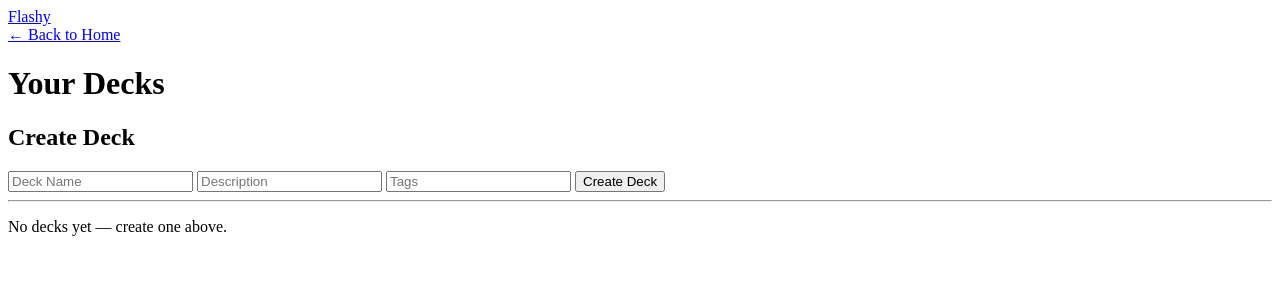
After one commit to A01497850EL/CITFlashcard, a Flask app: page /decks in a window 1280 px wide. The commit adds this page. Shown: the top 300 px of the page. Run offline with Flask 3, Linux system fonts and the light colour scheme.

Commit message:
Moved create deck form to decks page

```diff
--- a/app.py
+++ b/app.py
@@ -7,19 +7,19 @@ app = Flask(__name__)
 
 
 # -----------------------------
-# HOME PAGE (REQUIRED)
+# HOME PAGE
 # -----------------------------
 @app.route("/")
 def index():
-    """
-    Displays homepage with all decks
-    """
+    return render_template("index.html")
+
+@app.route("/decks")
+def show_decks():
     decks = Deck.select()
-    return render_template("index.html", decks=decks)
+    return render_template("decks.html", decks=decks)
 
-# Edited by bareera
 # creating decks
-@app.route("/deck/create", methods=["POST"])
+@app.route("/decks/create", methods=["POST"])
 def create_deck():
     """
     Creates a new flashcard deck using Peewee ORM
@@ -32,30 +32,31 @@ def create_deck():
     if not name:
         return "Deck name is required", 400
     # Create a new deck in the database
-    # Peewee automatically inserts it into the "decks" table
     Deck.create(
         name=name,
         description=description,
         tags=tags
     )
-    # Redirect user back to homepage after creating deck
-    return redirect(url_for("index"))
+    # Redirect user back to show decks page after creating deck
+    return redirect(url_for("show_decks"))
 
 #creating cards
-@app.route("/deck/<int:deck_id>")
+@app.route("/decks/<int:deck_id>")
 def view_deck(deck_id):
-    db = get_db()
-    deck = db.execute("SELECT * FROM decks WHERE id = ?", (deck_id,)).fetchone()
-    cards = db.execute("SELECT * FROM cards WHERE deck_id = ?", (deck_id,)).fetchall()
-    db.close()
+    deck = Deck.get_by_id(deck_id)
+    cards = deck.cards
     return render_template("deck.html", deck=deck, cards=cards)
 
-@app.route("/decks/<int:deck_id>/card/create", methods=["POST"])
+@app.route("/deck/<int:deck_id>/card/create", methods=["POST"])
 def create_card(deck_id):
     front = request.form["front"]
-    back  = request.form["back"]
-    Card.create(deck=deck_id, front=front, back=back)
-    return redirect(url_for("view_deck", id=deck_id))
+    back = request.form["back"]
+    db = get_db()
+    db.execute(
+        "INSERT INTO cards (deck_id, front, back) VALUES (?, ?, ?)",
+        (deck_id, front, back)
+    )
 
-if __name__ == "__main__":
-    app.run(debug=True)
+    db.commit()
+    db.close()
+    return redirect(url_for("view_deck", deck_id=deck_id))
--- a/init_db.py
+++ b/init_db.py
@@ -6,10 +6,9 @@ db = SqliteDatabase("flashcards.db")
 class BaseModel(Model):
     class Meta:
         database = db
-# Edited by bareera
 # Peewee ORM models for Deck
 class Deck(BaseModel):
-    name = CharField()
+    name = CharField(unique=True)
     description = CharField(null=True)
     tags = CharField(null=True)
     created_at = DateTimeField(default=datetime.now)
--- /dev/null
+++ b/templates/decks.html
@@ -0,0 +1,31 @@
+{% extends "base.html" %}
+
+{% block content %}
+
+<a href="/">← Back to Home</a>
+
+<h1>Your Decks</h1>
+
+<!-- CREATE DECK FORM -->
+<h2>Create Deck</h2>
+<form action="/decks/create" method="POST">
+    <input type="text" name="name" placeholder="Deck Name" required>
+    <input type="text" name="description" placeholder="Description">
+    <input type="text" name="tags" placeholder="Tags">
+    <button type="submit">Create Deck</button>
+</form>
+
+<hr>
+
+<!-- DECK LIST -->
+{% for deck in decks %}
+    <div>
+        <a href="/decks/{{ deck.id }}">
+            <h3>{{ deck.name }}</h3>
+        </a>
+    </div>
+{% else %}
+    <p>No decks yet — create one above.</p>
+{% endfor %}
+
+{% endblock %}
```
Also changed, not shown: templates/deck.html (deleted, +0 -24 lines), templates/index.html (+4 -23 lines).
